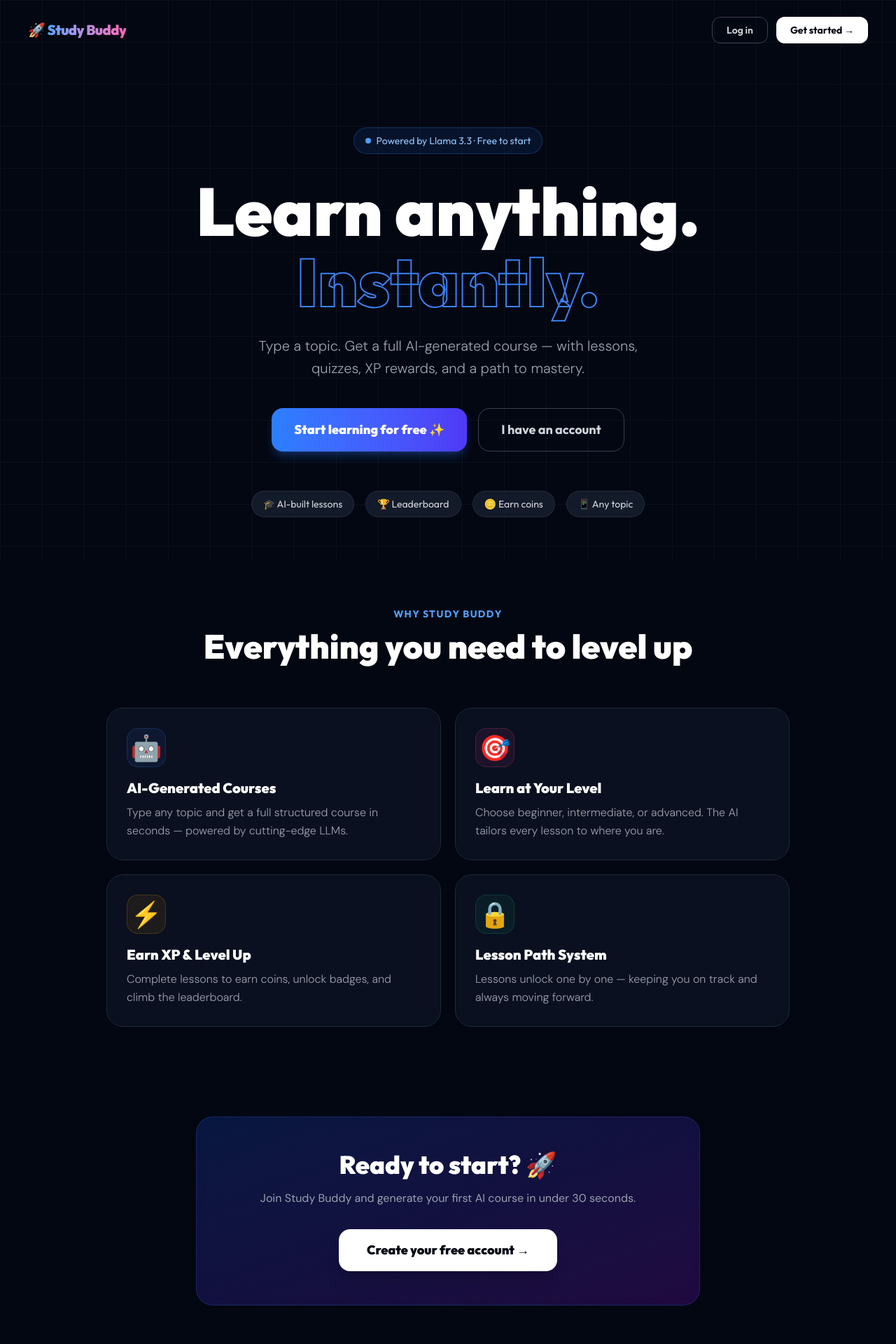
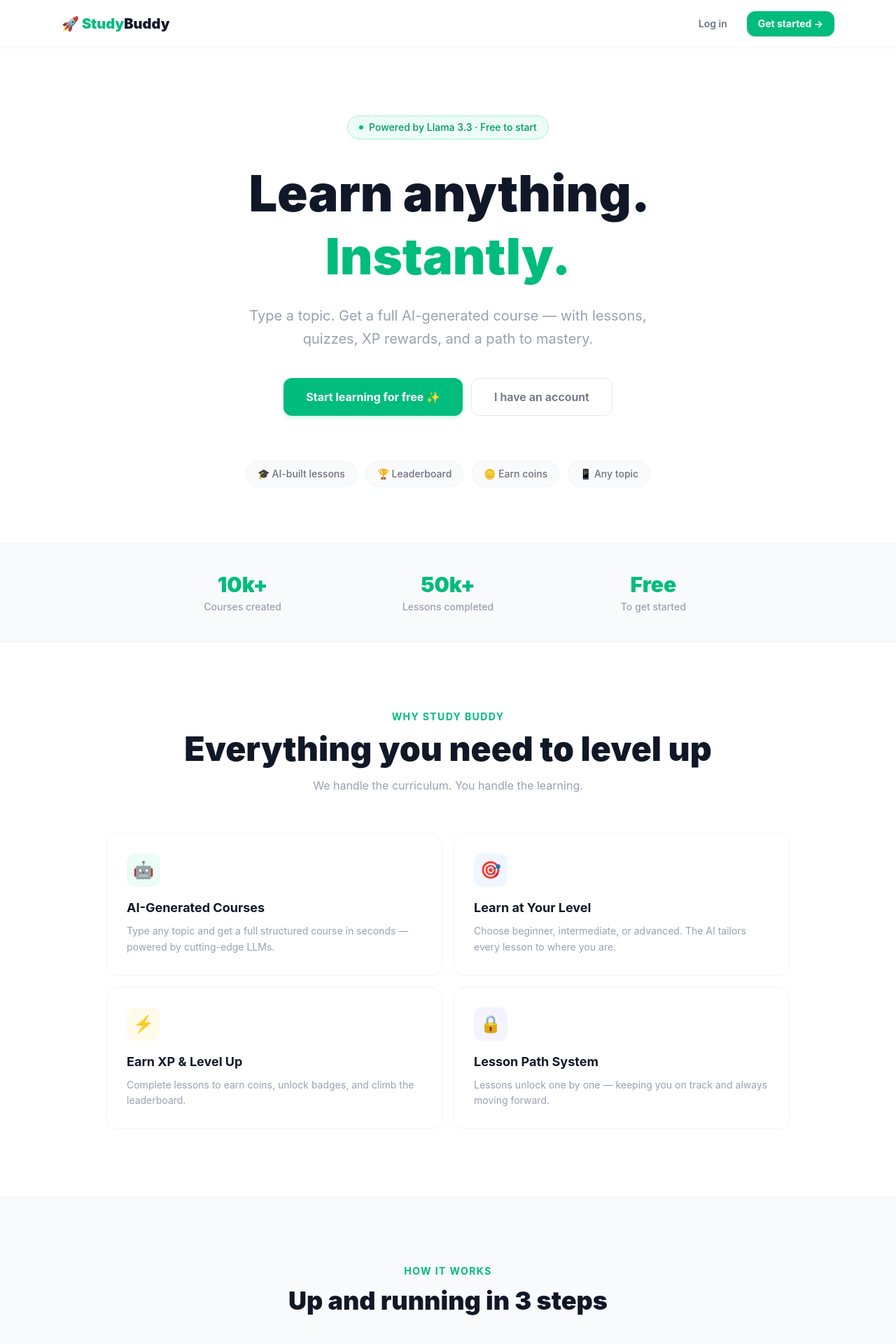
Before and after one commit to kabeerpdn-hadi/Study-Buddy, a React (Vite) app in the folder frontend/: page / in a window 1280 px wide. Shown: the top 1920 px of the page at 70% size. Built offline with nearby package versions, Linux system fonts and the light colour scheme; no server answers.

Commit message:
matching landing page with the app

```diff
--- a/frontend/src/pages/LandingPage.jsx
+++ b/frontend/src/pages/LandingPage.jsx
@@ -1,149 +1,120 @@
 import { useNavigate } from "react-router-dom";
-import { useEffect, useRef } from "react";
 
 const features = [
   {
     emoji: "🤖",
     title: "AI-Generated Courses",
     desc: "Type any topic and get a full structured course in seconds — powered by cutting-edge LLMs.",
-    color: "#3b82f6",
+    accent: "emerald",
+    iconBg: "bg-emerald-50",
+    iconText: "text-emerald-600",
+    hoverBorder: "hover:border-emerald-200",
   },
   {
     emoji: "🎯",
     title: "Learn at Your Level",
     desc: "Choose beginner, intermediate, or advanced. The AI tailors every lesson to where you are.",
-    color: "#ec4899",
+    accent: "blue",
+    iconBg: "bg-blue-50",
+    iconText: "text-blue-600",
+    hoverBorder: "hover:border-blue-200",
   },
   {
     emoji: "⚡",
     title: "Earn XP & Level Up",
     desc: "Complete lessons to earn coins, unlock badges, and climb the leaderboard.",
-    color: "#f59e0b",
+    accent: "amber",
+    iconBg: "bg-amber-50",
+    iconText: "text-amber-600",
+    hoverBorder: "hover:border-amber-200",
   },
   {
     emoji: "🔒",
     title: "Lesson Path System",
     desc: "Lessons unlock one by one — keeping you on track and always moving forward.",
-    color: "#10b981",
+    accent: "violet",
+    iconBg: "bg-violet-50",
+    iconText: "text-violet-600",
+    hoverBorder: "hover:border-violet-200",
   },
+];
+
+const stats = [
+  { value: "10k+", label: "Courses created" },
+  { value: "50k+", label: "Lessons completed" },
+  { value: "Free", label: "To get started" },
 ];
 
 const LandingPage = () => {
   const navigate = useNavigate();
-  const blobRef = useRef(null);
-
-  useEffect(() => {
-    const handleMouseMove = (e) => {
-      if (!blobRef.current) return;
-      const x = (e.clientX / window.innerWidth) * 100;
-      const y = (e.clientY / window.innerHeight) * 100;
-      blobRef.current.style.background = `radial-gradient(circle at ${x}% ${y}%, #3b82f620, #6366f110, transparent 60%)`;
-    };
-    window.addEventListener("mousemove", handleMouseMove);
-    return () => window.removeEventListener("mousemove", handleMouseMove);
-  }, []);
 
   return (
-    <div
-      style={{ fontFamily: "'Outfit', sans-serif", background: "#030712" }}
-      className="min-h-screen text-white overflow-hidden"
-    >
-      <link
-        href="https://fonts.googleapis.com/css2?family=Outfit:wght@400;600;700;800;900&family=DM+Sans:wght@300;400;500&display=swap"
-        rel="stylesheet"
-      />
-
-      {/* Mouse-follow gradient */}
-      <div
-        ref={blobRef}
-        className="fixed inset-0 pointer-events-none z-0 transition-all duration-300"
-      />
-
-      {/* Grid overlay */}
-      <div
-        className="fixed inset-0 pointer-events-none z-0 opacity-[0.04]"
-        style={{
-          backgroundImage:
-            "linear-gradient(#fff 1px, transparent 1px), linear-gradient(90deg, #fff 1px, transparent 1px)",
-          backgroundSize: "60px 60px",
-        }}
-      />
+    <div className="min-h-screen bg-white text-gray-900 overflow-hidden">
 
       {/* Navbar */}
-      <nav className="relative z-10 flex items-center justify-between px-10 py-6">
-        <div style={{ fontFamily: "'Outfit', sans-serif" }} className="text-xl font-black tracking-tight">
-          🚀 <span className="text-transparent bg-clip-text bg-gradient-to-r from-blue-400 to-pink-400">Study Buddy</span>
+      <nav className="border-b border-gray-100 bg-white/80 backdrop-blur-sm sticky top-0 z-50">
+        <div className="max-w-6xl mx-auto flex items-center justify-between px-6 py-4">
+          <div className="text-xl font-black text-gray-900">
+            🚀 <span className="text-emerald-500">Study</span>Buddy
           </div>
-        <div className="flex gap-3">
+          <div className="flex items-center gap-3">
             <button
               onClick={() => navigate("/login")}
-            className="px-5 py-2 rounded-xl text-sm font-semibold text-gray-300 hover:text-white border border-gray-700 hover:border-gray-500 transition-all"
+              className="px-4 py-2 rounded-xl text-sm font-semibold text-gray-500 hover:text-gray-900 hover:bg-gray-50 transition-all"
             >
               Log in
             </button>
             <button
               onClick={() => navigate("/signup")}
-            className="px-5 py-2 rounded-xl text-sm font-bold bg-white text-gray-950 hover:bg-gray-100 transition-all"
+              className="px-4 py-2 rounded-xl text-sm font-bold bg-emerald-500 hover:bg-emerald-600 text-white transition-all shadow-sm"
             >
               Get started →
             </button>
           </div>
+        </div>
       </nav>
 
       {/* Hero */}
-      <section className="relative z-10 flex flex-col items-center justify-center text-center px-6 pt-24 pb-32">
+      <section className="max-w-6xl mx-auto px-6 pt-24 pb-20 text-center">
         {/* Badge */}
-        <div className="mb-8 inline-flex items-center gap-2 px-4 py-2 rounded-full border border-blue-500/30 bg-blue-500/10 text-blue-300 text-sm font-medium">
-          <span className="w-2 h-2 rounded-full bg-blue-400 animate-pulse inline-block" />
+        <div className="inline-flex items-center gap-2 px-4 py-1.5 rounded-full border border-emerald-200 bg-emerald-50 text-emerald-600 text-sm font-medium mb-8">
+          <span className="w-1.5 h-1.5 rounded-full bg-emerald-500 animate-pulse inline-block" />
           Powered by Llama 3.3 · Free to start
         </div>
 
         {/* Title */}
-        <h1
-          style={{ fontFamily: "'Outfit', sans-serif", lineHeight: 1.05 }}
-          className="text-6xl md:text-8xl font-black mb-6 max-w-4xl"
-        >
+        <h1 className="text-5xl md:text-7xl font-black text-gray-900 mb-6 leading-tight max-w-4xl mx-auto">
           Learn anything.{" "}
-          <span
-            style={{
-              WebkitTextStroke: "2px #3b82f6",
-              color: "transparent",
-            }}
-          >
-            Instantly.
-          </span>
+          <span className="text-emerald-500">Instantly.</span>
         </h1>
 
-        <p
-          style={{ fontFamily: "'DM Sans', sans-serif" }}
-          className="text-gray-400 text-lg md:text-xl max-w-xl mb-10 leading-relaxed font-light"
-        >
+        <p className="text-gray-400 text-lg md:text-xl max-w-xl mx-auto mb-10 leading-relaxed">
           Type a topic. Get a full AI-generated course — with lessons, quizzes,
           XP rewards, and a path to mastery.
         </p>
 
         {/* CTA Buttons */}
-        <div className="flex flex-col sm:flex-row gap-4">
+        <div className="flex flex-col sm:flex-row gap-3 justify-center mb-16">
           <button
             onClick={() => navigate("/signup")}
-            className="px-8 py-4 rounded-2xl font-black text-lg bg-gradient-to-r from-blue-500 to-indigo-600 hover:from-blue-600 hover:to-indigo-700 shadow-lg shadow-blue-500/25 hover:scale-105 transition-all"
+            className="px-8 py-3.5 rounded-xl font-bold text-base bg-emerald-500 hover:bg-emerald-600 text-white shadow-md shadow-emerald-100 hover:shadow-emerald-200 hover:scale-105 transition-all"
           >
             Start learning for free ✨
           </button>
           <button
             onClick={() => navigate("/login")}
-            className="px-8 py-4 rounded-2xl font-bold text-lg border border-gray-700 hover:border-gray-400 text-gray-300 hover:text-white hover:scale-105 transition-all"
+            className="px-8 py-3.5 rounded-xl font-semibold text-base border border-gray-200 text-gray-500 hover:text-gray-900 hover:border-gray-300 hover:bg-gray-50 transition-all"
           >
             I have an account
           </button>
         </div>
 
-        {/* Floating stat pills */}
-        <div className="flex flex-wrap justify-center gap-4 mt-14 text-sm">
+        {/* Stat pills */}
+        <div className="flex flex-wrap justify-center gap-3">
           {["🎓 AI-built lessons", "🏆 Leaderboard", "🪙 Earn coins", "📱 Any topic"].map((item) => (
             <span
               key={item}
-              className="px-4 py-2 rounded-full bg-gray-800/60 border border-gray-700/50 text-gray-300 font-medium backdrop-blur"
+              className="px-4 py-2 rounded-full bg-gray-50 border border-gray-100 text-gray-500 text-sm font-medium"
             >
               {item}
             </span>
@@ -151,73 +122,80 @@ const LandingPage = () => {
         </div>
       </section>
 
-      {/* Features */}
-      <section className="relative z-10 px-6 pb-32 max-w-5xl mx-auto">
-        <div className="text-center mb-16">
-          <p className="text-blue-400 text-sm font-bold uppercase tracking-widest mb-3">Why Study Buddy</p>
-          <h2
-            style={{ fontFamily: "'Outfit', sans-serif" }}
-            className="text-4xl md:text-5xl font-black"
-          >
-            Everything you need to level up
-          </h2>
-        </div>
-
-        <div className="grid md:grid-cols-2 gap-5">
-          {features.map((f) => (
-            <div
-              key={f.title}
-              className="group relative rounded-3xl p-7 bg-gray-900/60 border border-gray-800 hover:border-gray-600 transition-all hover:-translate-y-1 backdrop-blur"
-            >
-              <div
-                className="absolute inset-0 rounded-3xl opacity-0 group-hover:opacity-100 transition-opacity"
-                style={{
-                  background: `radial-gradient(circle at 30% 30%, ${f.color}10, transparent 70%)`,
-                }}
-              />
-              <div className="relative z-10">
-                <div
-                  className="text-4xl mb-4 w-14 h-14 rounded-2xl flex items-center justify-center"
-                  style={{ background: `${f.color}15`, border: `1px solid ${f.color}30` }}
-                >
-                  {f.emoji}
-                </div>
-                <h3
-                  style={{ fontFamily: "'Outfit', sans-serif" }}
-                  className="text-xl font-black mb-2"
-                >
-                  {f.title}
-                </h3>
-                <p
-                  style={{ fontFamily: "'DM Sans', sans-serif" }}
-                  className="text-gray-400 leading-relaxed font-light"
-                >
-                  {f.desc}
-                </p>
-              </div>
+      {/* Stats bar */}
+      <section className="border-y border-gray-100 bg-gray-50">
+        <div className="max-w-4xl mx-auto px-6 py-10 grid grid-cols-3 gap-8 text-center">
+          {stats.map(({ value, label }) => (
+            <div key={label}>
+              <p className="text-3xl font-black text-emerald-500 mb-1">{value}</p>
+              <p className="text-sm text-gray-400 font-medium">{label}</p>
             </div>
           ))}
         </div>
       </section>
 
+      {/* Features */}
+      <section className="max-w-5xl mx-auto px-6 py-24">
+        <div className="text-center mb-14">
+          <p className="text-emerald-500 text-sm font-bold uppercase tracking-widest mb-3">Why Study Buddy</p>
+          <h2 className="text-4xl md:text-5xl font-black text-gray-900">
+            Everything you need to level up
+          </h2>
+          <p className="text-gray-400 mt-4 max-w-xl mx-auto">
+            We handle the curriculum. You handle the learning.
+          </p>
+        </div>
+
+        <div className="grid md:grid-cols-2 gap-4">
+          {features.map((f) => (
+            <div
+              key={f.title}
+              className={`group rounded-2xl p-7 bg-white border border-gray-100 ${f.hoverBorder} hover:shadow-md transition-all hover:-translate-y-0.5`}
+            >
+              <div className={`w-12 h-12 rounded-xl ${f.iconBg} flex items-center justify-center text-2xl mb-4`}>
+                {f.emoji}
+              </div>
+              <h3 className="text-lg font-bold text-gray-900 mb-2">{f.title}</h3>
+              <p className="text-gray-400 text-sm leading-relaxed">{f.desc}</p>
+            </div>
+          ))}
+        </div>
+      </section>
+
+      {/* How it works */}
+      <section className="bg-gray-50 border-y border-gray-100 py-24">
+        <div className="max-w-4xl mx-auto px-6 text-center">
+          <p className="text-emerald-500 text-sm font-bold uppercase tracking-widest mb-3">How it works</p>
+          <h2 className="text-4xl font-black text-gray-900 mb-14">Up and running in 3 steps</h2>
+          <div className="grid md:grid-cols-3 gap-6">
+            {[
+              { step: "1", title: "Pick a topic", desc: "Type anything — Python, History, Guitar, you name it.", emoji: "✍️" },
+              { step: "2", title: "AI builds your course", desc: "Get a full structured course with lessons in seconds.", emoji: "🤖" },
+              { step: "3", title: "Learn & level up", desc: "Complete quizzes, earn coins, and climb the leaderboard.", emoji: "🏆" },
+            ].map(({ step, title, desc, emoji }) => (
+              <div key={step} className="bg-white border border-gray-100 rounded-2xl p-6 text-left hover:shadow-sm transition-all">
+                <div className="w-8 h-8 rounded-lg bg-emerald-500 text-white font-black text-sm flex items-center justify-center mb-4">
+                  {step}
+                </div>
+                <p className="text-2xl mb-3">{emoji}</p>
+                <h3 className="font-bold text-gray-900 mb-1">{title}</h3>
+                <p className="text-gray-400 text-sm leading-relaxed">{desc}</p>
+              </div>
+            ))}
+          </div>
+        </div>
+      </section>
+
       {/* CTA Banner */}
-      <section className="relative z-10 px-6 pb-24 max-w-3xl mx-auto text-center">
-        <div className="rounded-3xl p-12 bg-gradient-to-br from-blue-600/20 via-indigo-600/20 to-purple-600/20 border border-blue-500/20 backdrop-blur">
-          <h2
-            style={{ fontFamily: "'Outfit', sans-serif" }}
-            className="text-4xl font-black mb-4"
-          >
-            Ready to start? 🚀
-          </h2>
-          <p
-            style={{ fontFamily: "'DM Sans', sans-serif" }}
-            className="text-gray-400 mb-8"
-          >
+      <section className="max-w-3xl mx-auto px-6 py-24 text-center">
+        <div className="bg-emerald-500 rounded-3xl p-12 text-white">
+          <h2 className="text-4xl font-black mb-3">Ready to start? 🚀</h2>
+          <p className="text-emerald-100 mb-8 text-base">
             Join Study Buddy and generate your first AI course in under 30 seconds.
           </p>
           <button
             onClick={() => navigate("/signup")}
-            className="px-10 py-4 rounded-2xl font-black text-lg bg-white text-gray-950 hover:bg-gray-100 hover:scale-105 transition-all shadow-xl"
+            className="px-10 py-3.5 rounded-xl font-bold text-base bg-white text-emerald-600 hover:bg-emerald-50 hover:scale-105 transition-all shadow-lg"
           >
             Create your free account →
           </button>
@@ -225,8 +203,8 @@ const LandingPage = () => {
       </section>
 
       {/* Footer */}
-      <footer className="relative z-10 text-center pb-10 text-gray-600 text-sm">
-        Built with ❤️ · Study Buddy © 2025
+      <footer className="border-t border-gray-100 text-center py-8 text-gray-400 text-sm">
+        Built with ❤️ · StudyBuddy © 2025
       </footer>
     </div>
   );
```
Lines whose indentation alone changed are shown as unchanged.
